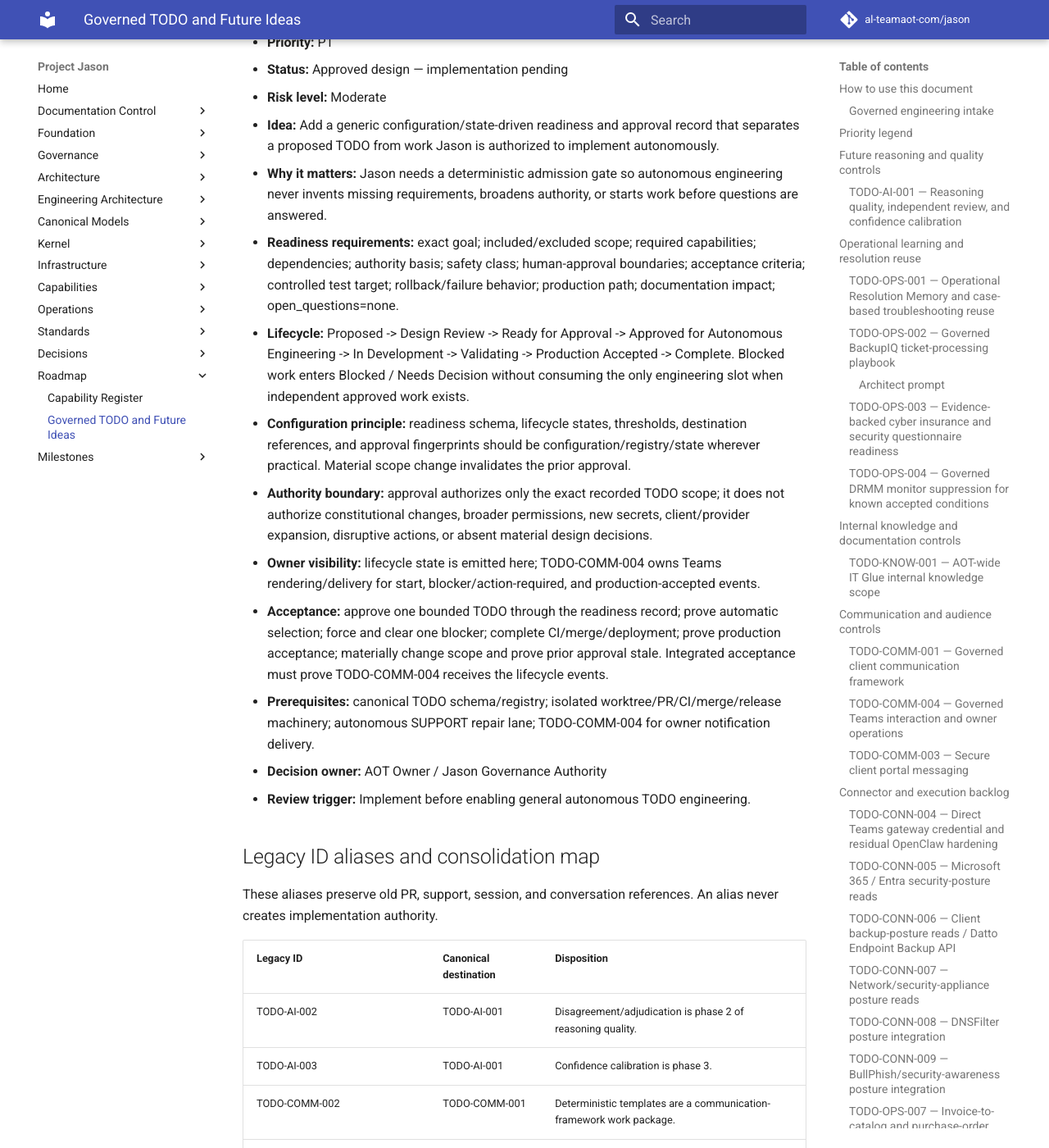
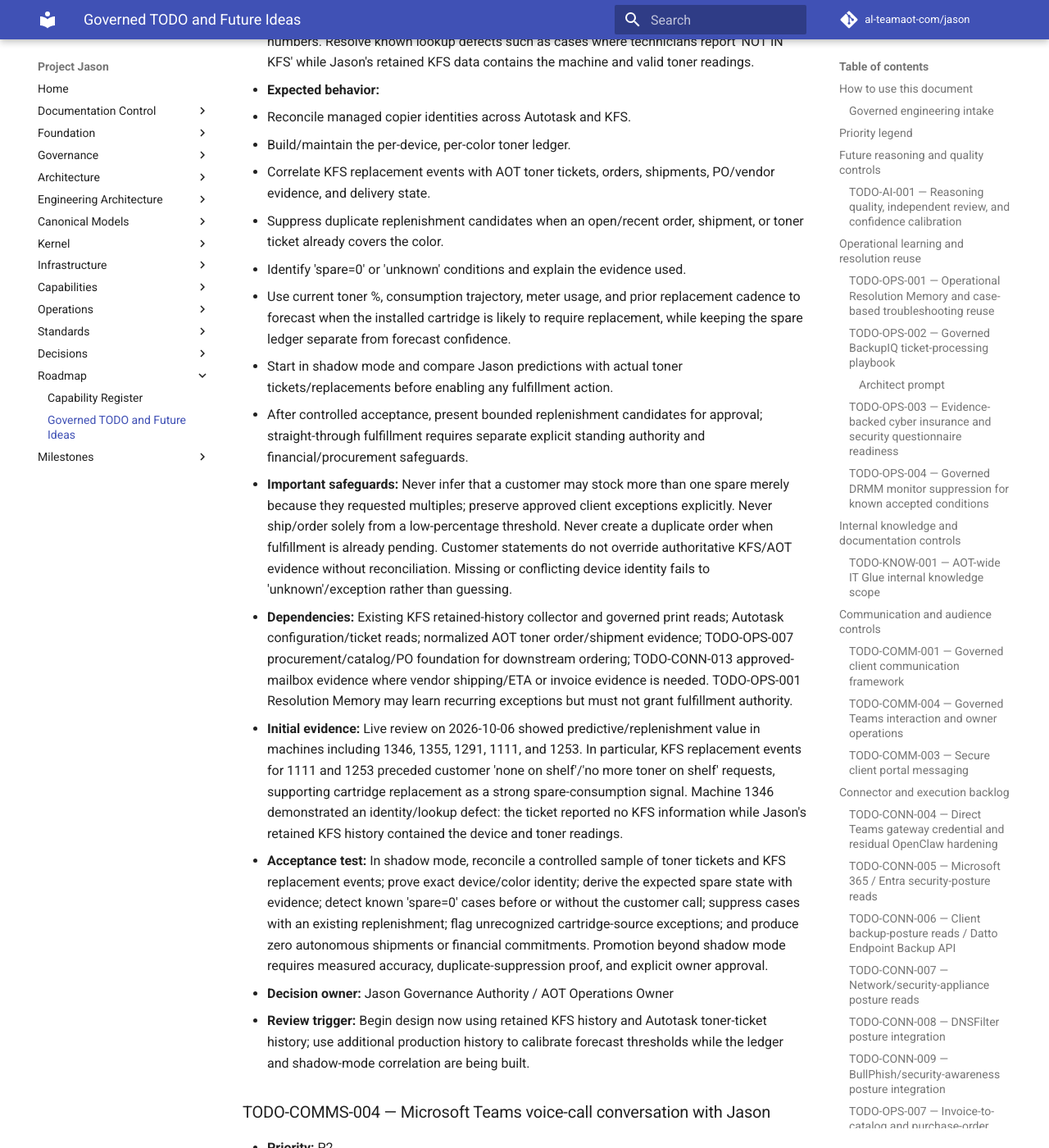
Before and after one commit to al-teamaot-com/jason, an MkDocs documentation site: the page built from docs/roadmaps/Project-Jason-TODO-and-Future-Ideas.md, in a window 1280 px wide and 1400 px high, scrolled down 46729 px. Shown: the whole window at 82% size. Built offline with MkDocs 1.6.1 and Material for MkDocs 9.7.7, drawn with Linux system fonts in a browser that asks for light colours; comment, search, counter and statistics services are not loaded; some of the changed text lies outside the part shown.

Commit message:
Add proactive toner replenishment roadmap item

```diff
--- a/docs/roadmaps/Project-Jason-TODO-and-Future-Ideas.md
+++ b/docs/roadmaps/Project-Jason-TODO-and-Future-Ideas.md
@@ -1059,6 +1059,34 @@
 - **Decision owner:** Jason Governance Authority / AOT Owner
 - **Review trigger:** Run one controlled production handoff when the owner is available for the bounded acceptance window or when an equivalent pre-approved non-disruptive test ticket is designated.
 
+### TODO-OPS-010 — Proactive managed toner inventory and replenishment
+
+- **Priority:** P1
+- **Status:** Planned — owner-approved roadmap inclusion 2026-10-06
+- **Risk level:** Moderate
+- **Autonomous engineering readiness:** Design Review
+- **Authority basis:** Owner approval on 2026-10-06 authorizes roadmap inclusion and shadow-mode design/testing only. It does not authorize automatic toner shipment, purchase, billing, or other financial commitment.
+- **Idea:** Build a governed toner-inventory ledger that correlates Kyocera Fleet Services (KFS) device/consumable events with Autotask configuration items, toner tickets, AOT toner orders/shipments, and procurement records so Jason can estimate onsite spare toner inventory per device/color and proactively identify replenishment needs without depending on the customer to call.
+- **Business policy:** Managed clients generally may stock no more than one unopened spare of each required toner color, and toner for covered devices must be supplied by AOT. Customer calls are useful confirmation but are not authoritative or required for the workflow.
+- **Core state model:** Track each device/color as 'spare=1', 'spare=0', or 'unknown', plus current installed toner level, last KFS 'toner_low'/'toner_empty'/'toner_changed' event, last AOT shipment/order, and any open/in-transit replenishment.
+- **Primary inference:** An AOT delivery can move the expected spare state toward '1'; a KFS 'toner_changed' event normally means the onsite spare was consumed and moves the expected spare state toward '0' unless later AOT delivery evidence proves otherwise. A cartridge change with no reconcilable AOT supply history is an exception requiring investigation, not silent acceptance.
+- **Identity foundation:** Maintain a durable cross-reference between Autotask configuration item, AOT machine/equipment ID, KFS device ID, KFS serial number, model, and toner part numbers. Resolve known lookup defects such as cases where technicians report 'NOT IN KFS' while Jason's retained KFS data contains the machine and valid toner readings.
+- **Expected behavior:**
+  1. Reconcile managed copier identities across Autotask and KFS.
+  2. Build/maintain the per-device, per-color toner ledger.
+  3. Correlate KFS replacement events with AOT toner tickets, orders, shipments, PO/vendor evidence, and delivery state.
+  4. Suppress duplicate replenishment candidates when an open/recent order, shipment, or toner ticket already covers the color.
+  5. Identify 'spare=0' or 'unknown' conditions and explain the evidence used.
+  6. Use current toner %, consumption trajectory, meter usage, and prior replacement cadence to forecast when the installed cartridge is likely to require replacement, while keeping the spare ledger separate from forecast confidence.
+  7. Start in shadow mode and compare Jason predictions with actual toner tickets/replacements before enabling any fulfillment action.
+  8. After controlled acceptance, present bounded replenishment candidates for approval; straight-through fulfillment requires separate explicit standing authority and financial/procurement safeguards.
+- **Important safeguards:** Never infer that a customer may stock more than one spare merely because they requested multiples; preserve approved client exceptions explicitly. Never ship/order solely from a low-percentage threshold. Never create a duplicate order when fulfillment is already pending. Customer statements do not override authoritative KFS/AOT evidence without reconciliation. Missing or conflicting device identity fails to 'unknown'/exception rather than guessing.
+- **Dependencies:** Existing KFS retained-history collector and governed print reads; Autotask configuration/ticket reads; normalized AOT toner order/shipment evidence; TODO-OPS-007 procurement/catalog/PO foundation for downstream ordering; TODO-CONN-013 approved-mailbox evidence where vendor shipping/ETA or invoice evidence is needed. TODO-OPS-001 Resolution Memory may learn recurring exceptions but must not grant fulfillment authority.
+- **Initial evidence:** Live review on 2026-10-06 showed predictive/replenishment value in machines including 1346, 1355, 1291, 1111, and 1253. In particular, KFS replacement events for 1111 and 1253 preceded customer 'none on shelf'/'no more toner on shelf' requests, supporting cartridge replacement as a strong spare-consumption signal. Machine 1346 demonstrated an identity/lookup defect: the ticket reported no KFS information while Jason's retained KFS history contained the device and toner readings.
+- **Acceptance test:** In shadow mode, reconcile a controlled sample of toner tickets and KFS replacement events; prove exact device/color identity; derive the expected spare state with evidence; detect known 'spare=0' cases before or without the customer call; suppress cases with an existing replenishment; flag unrecognized cartridge-source exceptions; and produce zero autonomous shipments or financial commitments. Promotion beyond shadow mode requires measured accuracy, duplicate-suppression proof, and explicit owner approval.
+- **Decision owner:** Jason Governance Authority / AOT Operations Owner
+- **Review trigger:** Begin design now using retained KFS history and Autotask toner-ticket history; use additional production history to calibrate forecast thresholds while the ledger and shadow-mode correlation are being built.
+
 ### TODO-COMMS-004 — Microsoft Teams voice-call conversation with Jason
 
 - **Priority:** P2
```
